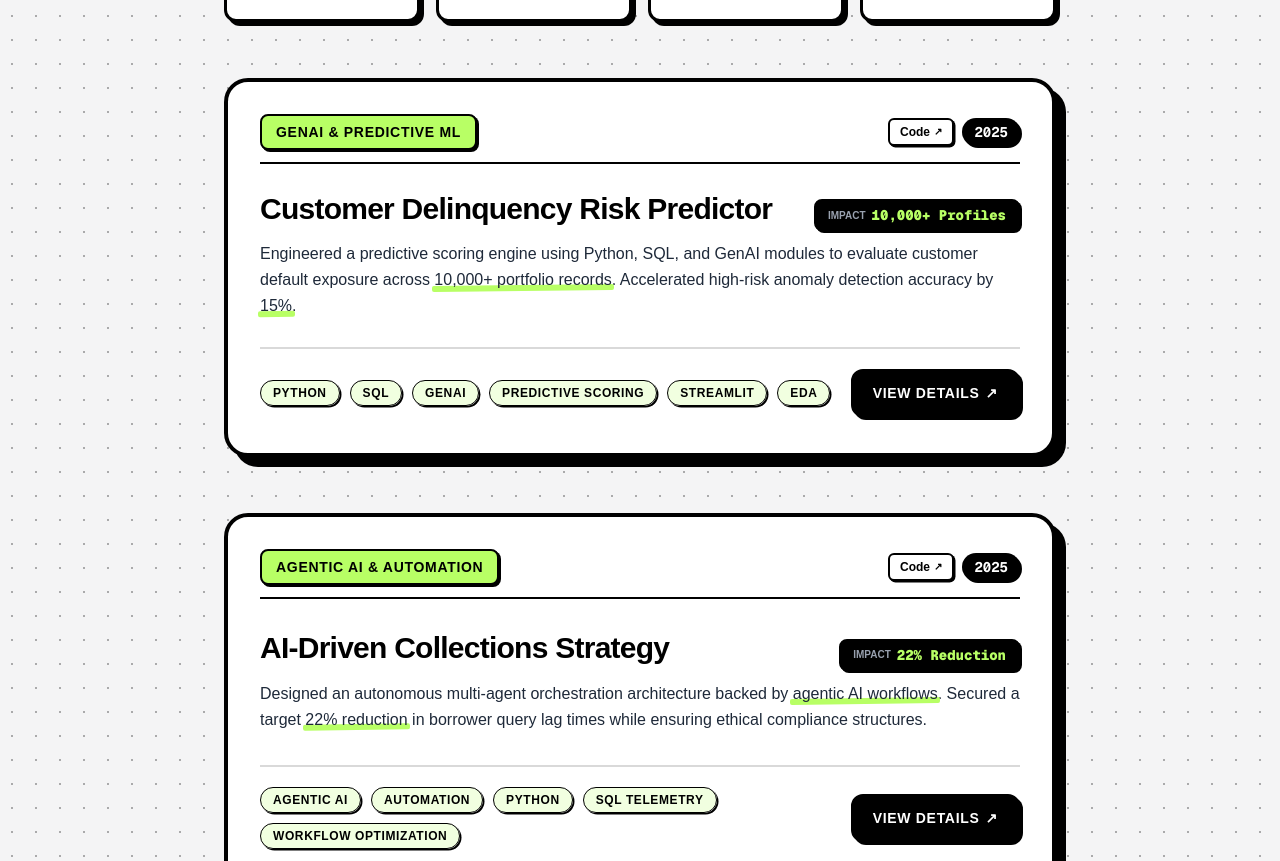
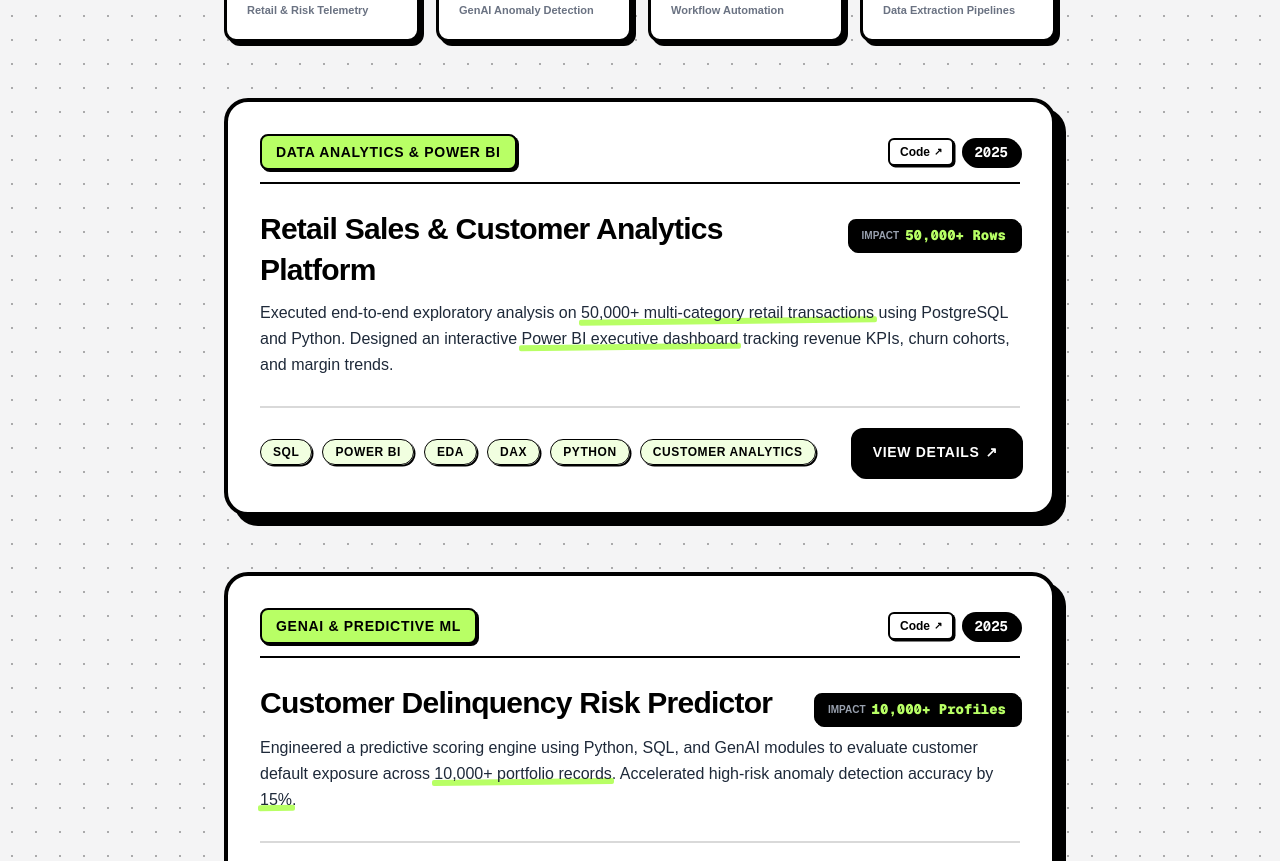
Before and after one commit to shivamjha2o/pf2, a Next.js app: page / in a window 1280 px wide. Shown: the part 1900-2761 px from the top of the page. Built offline with nearby package versions, Linux system fonts and the light colour scheme.

Commit message:
feat(projects): add classic end-to-end Data Analytics projects with SQL, Power BI, Streamlit, and EDA

```diff
--- a/src/components/Projects.tsx
+++ b/src/components/Projects.tsx
@@ -8,7 +8,7 @@ import { AnimatedCounter, StatCard } from '@/components/CounterMetric';
 import ProjectModal, { ProjectDetail } from '@/components/ProjectModal';
 
 const statsData = [
-  { value: 10000, suffix: '+', label: 'Profiles Analyzed', sublabel: 'Risk Prediction' },
+  { value: 50000, suffix: '+', label: 'SQL Records Analyzed', sublabel: 'Retail & Risk Telemetry' },
   { value: 15, suffix: '%', label: 'Accuracy Boost', sublabel: 'GenAI Anomaly Detection' },
   { value: 22, suffix: '%', label: 'Lag Reduction', sublabel: 'Workflow Automation' },
   { value: 20, suffix: '%', label: 'Error Mitigation', sublabel: 'Data Extraction Pipelines' },
@@ -17,6 +17,32 @@ const statsData = [
 const projectsData: ProjectDetail[] = [
   {
     id: 1,
+    title: 'Retail Sales & Customer Analytics Platform',
+    category: 'Data Analytics & Power BI',
+    year: '2025',
+    metricValue: 50000,
+    metricSuffix: '+ Rows',
+    metricLabel: 'SQL Transactions Processed',
+    desc: 'Executed end-to-end exploratory analysis on <span class="highlight-marker">50,000+ multi-category retail transactions</span> using PostgreSQL and Python. Designed an interactive <span class="highlight-marker">Power BI executive dashboard</span> tracking revenue KPIs, churn cohorts, and margin trends.',
+    overview: 'Engineered a comprehensive retail sales business intelligence solution integrating raw SQL transactional extraction, Python EDA pipelines, RFM customer segmentation heuristics, and interactive Power BI drill-through dashboards for cross-departmental executive visibility.',
+    tools: ['SQL (PostgreSQL)', 'Power BI (DAX)', 'Python', 'Pandas', 'Seaborn', 'RFM Segmentation', 'Jupyter Notebook'],
+    workflow: [
+      'Extracted, joined, and aggregated 50,000+ transaction lines across Customer, Product, and Region relational SQL tables.',
+      'Authored complex SQL analytical window functions (RANK, DENSE_RANK, CTEs, LAG) to measure month-over-month sales velocity.',
+      'Conducted deep exploratory data analysis in Python (Pandas/NumPy) detecting seasonal outlier spikes and pricing elasticities.',
+      'Designed a multi-page Power BI dashboard utilizing DAX measures, dynamic slicers, and customer RFM cohort drill-downs.'
+    ],
+    impact: [
+      'Identified top 15% revenue-driving customer tiers generating 62% of gross profit margin.',
+      'Reduced manual monthly reporting compile time by 85% via automated DAX data models.',
+      'Uncovered inventory overstock bottlenecks in underperforming regional hubs.'
+    ],
+    githubUrl: 'https://github.com/shivamjha2o/Retail-Sales-Customer-Analytics',
+    demoUrl: 'https://github.com/shivamjha2o/Retail-Sales-Customer-Analytics',
+    tags: ['SQL', 'Power BI', 'EDA', 'DAX', 'Python', 'Customer Analytics']
+  },
+  {
+    id: 2,
     title: 'Customer Delinquency Risk Predictor',
     category: 'GenAI & Predictive ML',
     year: '2025',
@@ -42,7 +68,33 @@ const projectsData: ProjectDetail[] = [
     tags: ['Python', 'SQL', 'GenAI', 'Predictive Scoring', 'Streamlit', 'EDA']
   },
   {
-    id: 2,
+    id: 3,
+    title: 'Supply Chain & Logistics Telemetry Engine',
+    category: 'EDA & Streamlit Analytics',
+    year: '2025',
+    metricValue: 18,
+    metricSuffix: '% Saved',
+    metricLabel: 'Logistics Cost Optimized',
+    desc: 'Constructed an automated exploratory analytics pipeline using Python and SQL to audit inventory turnover and freight routes across 12 distribution centers. Deployed an interactive <span class="highlight-marker">Streamlit analytics app</span> securing <span class="highlight-marker">18% freight cost savings</span>.',
+    overview: 'Developed an end-to-end supply chain exploratory data analytics system analyzing historical procurement velocity, lead-time variance, and vendor delivery reliability using SQL queries, Pandas telemetry modeling, and a deployed Streamlit dashboard.',
+    tools: ['Python', 'SQL (MySQL)', 'Streamlit', 'Pandas', 'Plotly Express', 'EDA Pipelines', 'OpenPyXL'],
+    workflow: [
+      'Queried and merged supply chain warehousing datasets with structured SQL queries auditing 10,000+ shipment tracking records.',
+      'Performed rigorous data cleansing, outlier imputation, and lead-time correlation analysis using Pandas & Seaborn.',
+      'Modeled dynamic Economic Order Quantity (EOQ) and safety stock thresholds to mitigate stockouts and excess holding costs.',
+      'Built and deployed an interactive Streamlit web dashboard with Plotly geographic freight heatmaps and filterable vendor scorecards.'
+    ],
+    impact: [
+      'Simulated an 18% reduction in logistics expediting costs through optimized reorder triggers.',
+      'Mitigated vendor delivery variance bottlenecks across 12 regional distribution hubs.',
+      'Automated end-of-week logistics summary spreadsheets into real-time interactive charts.'
+    ],
+    githubUrl: 'https://github.com/shivamjha2o/Supply-Chain-Logistics-Analytics',
+    demoUrl: 'https://github.com/shivamjha2o/Supply-Chain-Logistics-Analytics',
+    tags: ['SQL', 'Python', 'Streamlit', 'EDA', 'Supply Chain', 'Plotly']
+  },
+  {
+    id: 4,
     title: 'AI-Driven Collections Strategy',
     category: 'Agentic AI & Automation',
     year: '2025',
@@ -66,7 +118,7 @@ const projectsData: ProjectDetail[] = [
     tags: ['Agentic AI', 'Automation', 'Python', 'SQL Telemetry', 'Workflow Optimization']
   },
   {
-    id: 3,
+    id: 5,
     title: 'IAM Security Framework',
     category: 'Cybersecurity Simulation',
     year: '2025',
```
